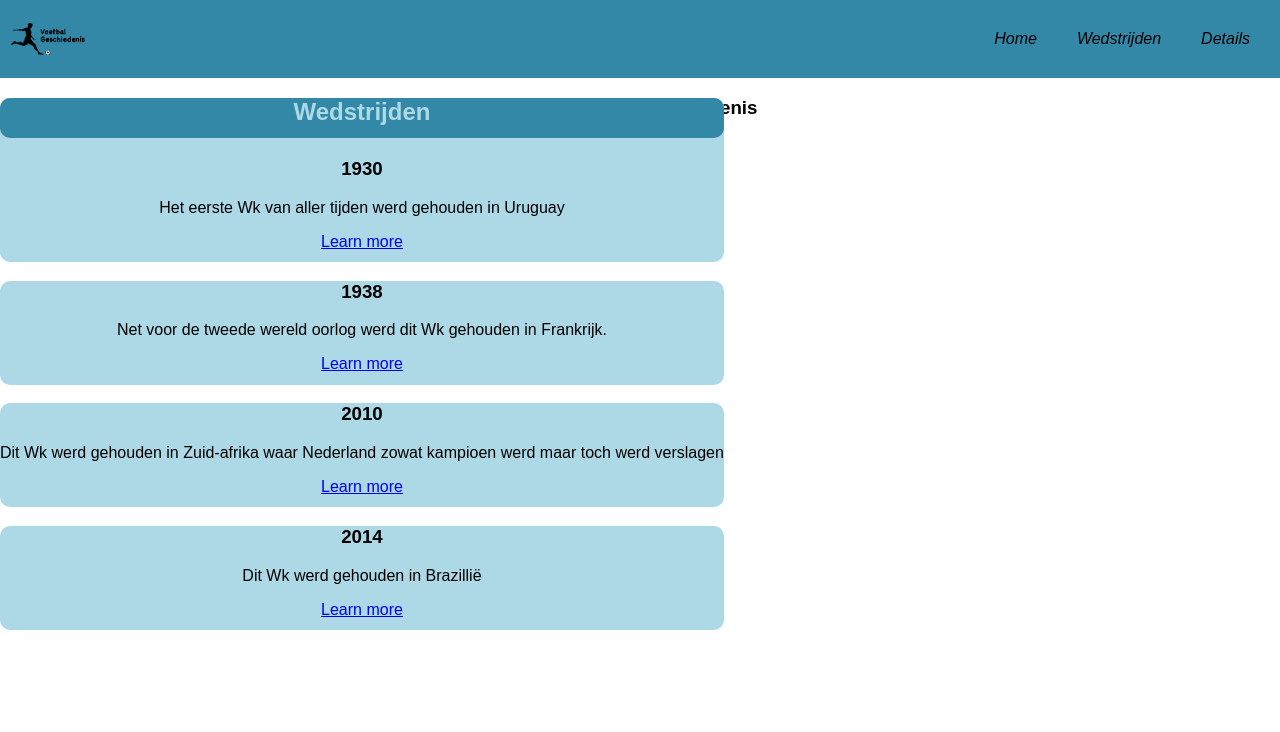
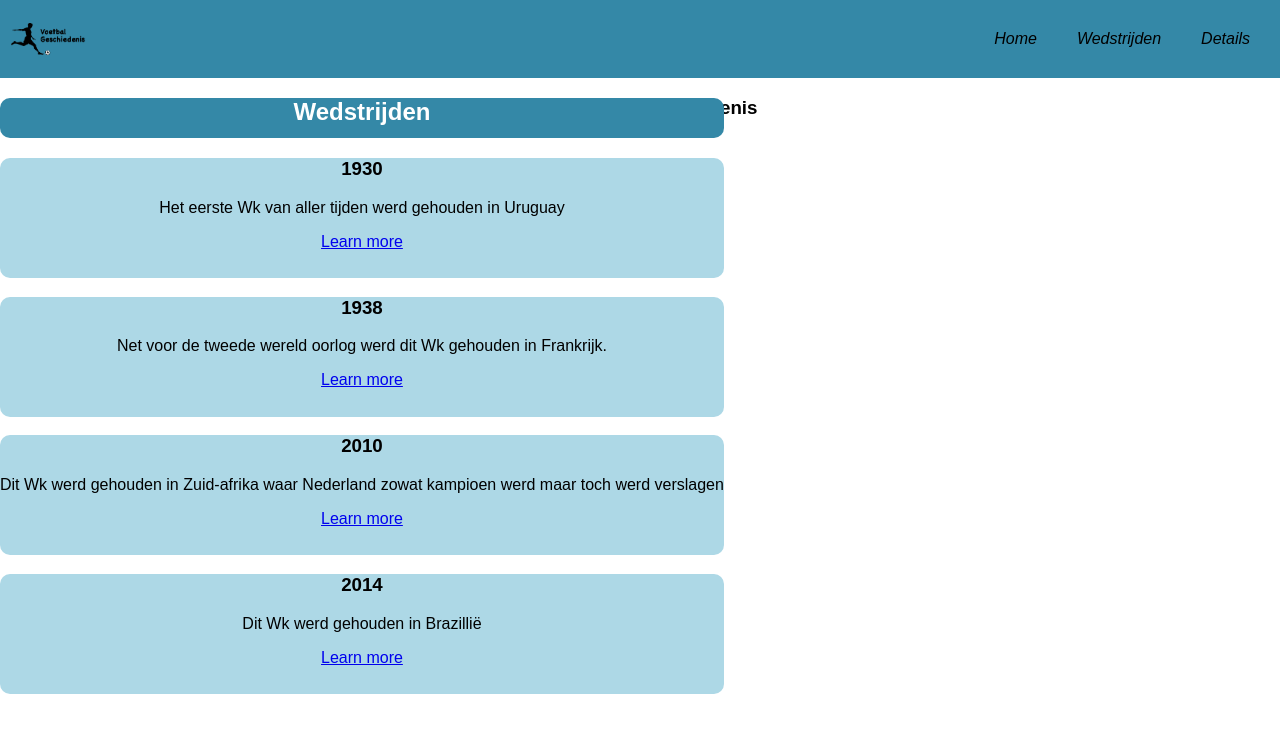
Before and after one commit to RobbertBons/Voetbalgeschiedenis, an Angular app in the folder Voetbalgeschiedenis/: page / in a window 1280 px wide. Shown: the top 732 px of the page. Built offline with nearby package versions, Linux system fonts and the light colour scheme.

Commit message:
in een class gezet

```diff
--- a/Voetbalgeschiedenis/src/app/homepage/homepage.component.html
+++ b/Voetbalgeschiedenis/src/app/homepage/homepage.component.html
@@ -13,14 +13,12 @@
 
         <div id="main">
             <div class="Wedstrijden">
-                <div class="flex-container">
                     <div class="Wedstrijden-list">
                         <h2>Wedstrijden</h2>
                         <div>
                             <h3>1930</h3>
                             <p>Het eerste Wk van aller tijden werd gehouden in Uruguay</p>
                             <a href="#">Learn more</a>
-
                         </div>
 
                         <div>
@@ -40,12 +38,11 @@
                             <p>Dit Wk werd gehouden in Brazillië</p>
                             <a href="#">Learn more</a>
                         </div>
-
                     </div>
                 </div>
             </div>
 
 
-        </div>
+
 
 </html>
--- a/Voetbalgeschiedenis/src/app/homepage/homepage.component.scss
+++ b/Voetbalgeschiedenis/src/app/homepage/homepage.component.scss
@@ -10,12 +10,8 @@ $background: rgb(52, 136, 167);
 
         h1{
             width: 100%;
-            height: 100vh;
+            height: 10vh;
             position: absolute;
-        }
-        img{
-            position: center;
-            width: 90vw;
         }
     }
 
@@ -23,20 +19,30 @@ $background: rgb(52, 136, 167);
         text-align: center;
         position: absolute;
 
+
         h2{
             width: 100%;
             height: 5vh;
             background-color: $background;
             border-radius: 10px;
-            color: $secondary;
+            color: #fff;
         }
 
         div{
-            width: 100%;
-            height: 13vh;
-            justify-content: space-between;
-            background-color: $secondary;
-            border-radius: 10px;
+
+            .Wedstrijden-list{
+                width: 100%;
+                height: 13vh;
+
+                div{
+                    width: 100%;
+                    height: 15vh;
+                    justify-content: space-between;
+                    background-color: $secondary;
+                    border-radius: 10px;
+                }
+            }
+
         }
 
 
```
